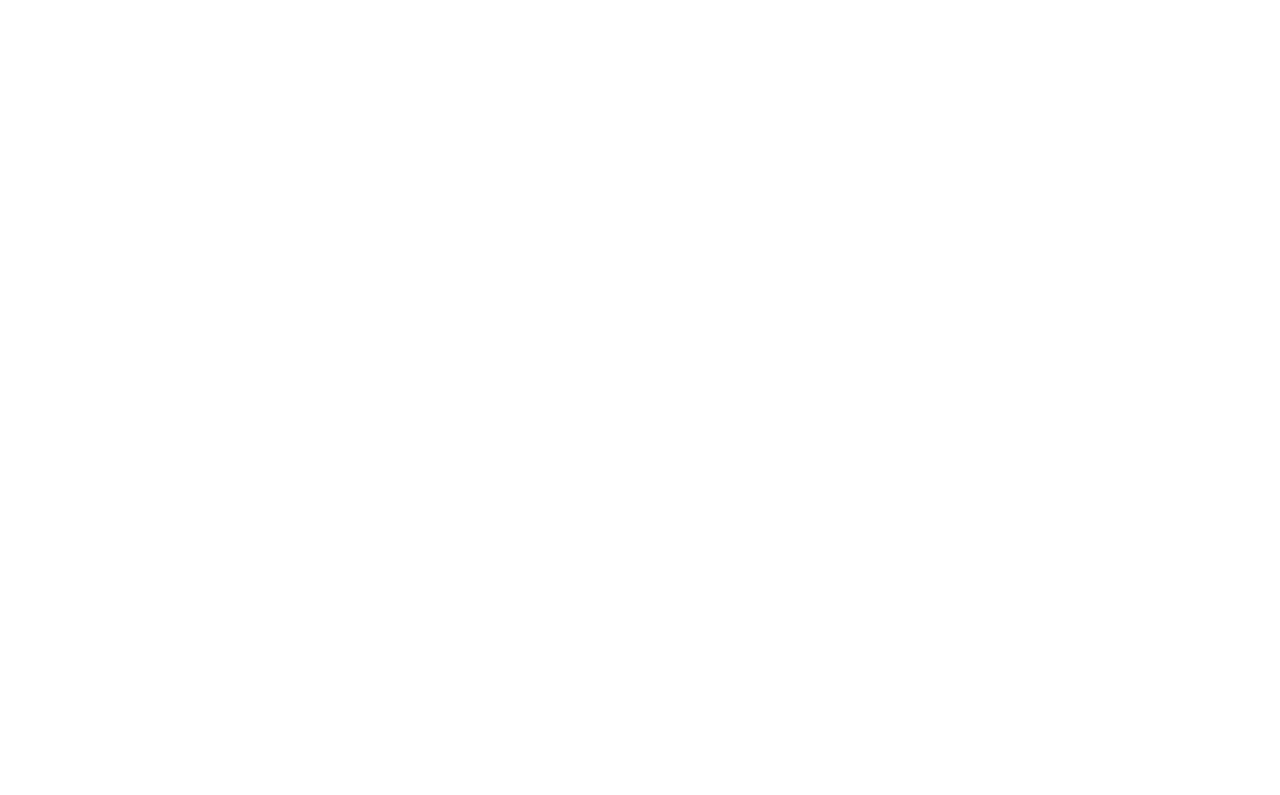
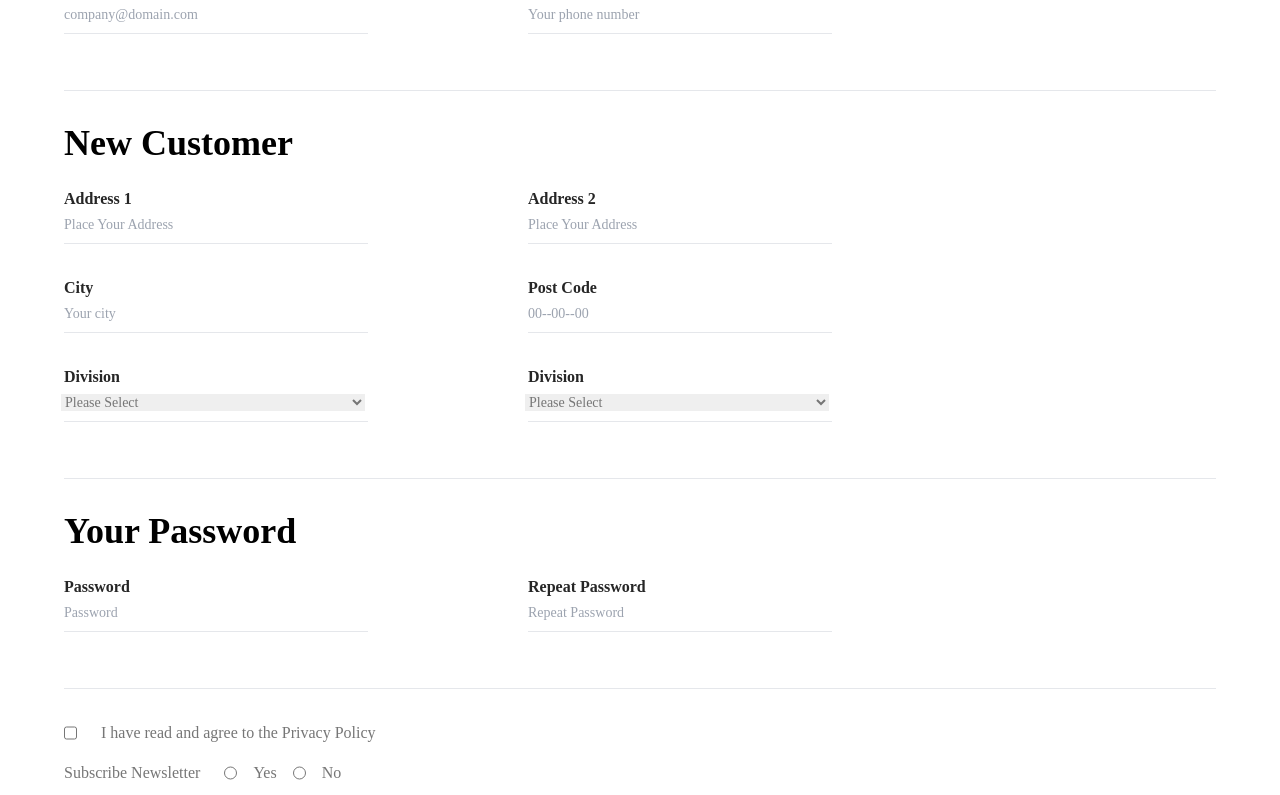
Before and after one commit to tuhinAhammed/Orebi-Ecommerce-forntend, a React app: page /signup in a window 1280 px wide. Before the commit this address had no page. Shown: the part 685-1480 px from the top of the page. Before the commit the page ends 800 px from the top, so only its background shows below. Built offline with nearby package versions, Linux system fonts and the light colour scheme; the HTML template or start-up script is replaced by a standard one.

Commit message:
Sign Up Page

```diff
--- a/src/components/Layout/Input.jsx
+++ b/src/components/Layout/Input.jsx
@@ -2,9 +2,9 @@
 
 const Input = ({inputTitle , inputPlaceholder , inpurtType , className}) => {
     return (
-        <div className={`${className}`}>
+        <div className={`w-full ${className}`}>
             <p className='text-base text-primary font-dmSans font-bold'>{inputTitle}</p>
-            <input type={inpurtType} className=' text-sm text-secondary font-dmSans focus-visible:outline-none' placeholder={inputPlaceholder} />
+            <input type={inpurtType} className=' text-sm text-secondary font-dmSans focus-visible:outline-none w-full' placeholder={inputPlaceholder} />
         </div>
     )
 }
--- /dev/null
+++ b/src/components/Layout/Line.jsx
@@ -0,0 +1,11 @@
+import React from 'react'
+
+const Line = ({className}) => {
+  return (
+    <div className={`${className}`}>
+        <hr className='text-secondary'/>
+    </div>
+  )
+}
+
+export default Line
--- /dev/null
+++ b/src/components/Layout/MinText.jsx
@@ -0,0 +1,11 @@
+import React from 'react'
+
+const MinText = ({className , text}) => {
+  return (
+    <div className={`${className}`}>
+        <p className="text-base text-secondary font-dmSans">{text}</p>
+    </div>
+  )
+}
+
+export default MinText
--- /dev/null
+++ b/src/components/Layout/NewCustomer.jsx
@@ -0,0 +1,48 @@
+import React from 'react'
+import Button from './Button'
+import Flex from './Flex'
+import Input from './Input'
+import MinTitle from './MinTitle'
+import Title from './Title'
+const NewCustomer = ({ className }) => {
+    return (
+        <div className={`${className}`}>
+            <Title title="New Customer"></Title>
+            <div className="loginForm  py-2 w-8/12">
+                <Flex className="py-4 gap-40">
+                    <Input inputTitle="Address 1" inputPlaceholder="Place Your Address" inpurtType="text" className="border-b pb-2 " ></Input>
+                    <Input inputTitle="Address 2" inputPlaceholder="Place Your Address" inpurtType="text" className="border-b pb-2 "></Input>
+                </Flex>
+                <Flex className="py-4 gap-40">
+                    <Input inputTitle="City" inputPlaceholder="Your city" inpurtType="email" className="border-b pb-2 w-6/12" ></Input>
+                    <Input inputTitle="Post Code" inputPlaceholder="00--00--00" inpurtType="number" className="border-b pb-2 w-6/12"></Input>
+                </Flex>
+                <Flex className="py-4 gap-40 ">
+                    <div className="division w-6/12 border-b pb-2 w-6/12">
+                        <p className="text-base text-primary font-dmSans font-bold">Division</p>
+                        <select aria-placeholder='Slecet' className='w-full text-sm text-secondary font-dmSans focus-visible:outline-none ml-[-3px]'>
+                            <option value="Please Select" className='text-secondary'>Please Select</option>
+                            <option value="Khulna">Khulna</option>
+                            <option value="Dhaka">Dhaka</option>
+                            <option value="Sylhet">Sylhet</option>
+                            <option value="jessore">jessore</option>
+                        </select>
+                    </div>
+                    <div className="District w-6/12 border-b pb-2 w-6/12">
+                        <p className="text-base text-primary font-dmSans font-bold">Division</p>
+                        <select aria-placeholder='Slecet' className='w-full text-sm text-secondary font-dmSans focus-visible:outline-none ml-[-3px]'>
+                            <option value="Please Select" className='text-secondary'>Please Select</option>
+                            <option value="jessore">jessore</option>
+                            <option value="dhaka">Dhaka</option>
+                            <option value="jessore">jessore</option>
+                            <option value="jessore">jessore</option>
+                        </select>
+                    </div>
+                </Flex>
+
+            </div>
+        </div>
+    )
+}
+
+export default NewCustomer
--- /dev/null
+++ b/src/components/Layout/YourPrsonalDetails.jsx
@@ -0,0 +1,27 @@
+import React from 'react'
+import Button from './Button'
+import Flex from './Flex'
+import Input from './Input'
+import MinTitle from './MinTitle'
+import Title from './Title'
+
+const YourPrsonalDetails = ({className}) => {
+    return (
+        <div className={`${className}`}>
+            <Title title = "Your Personal Details"></Title>
+            <div className="loginForm w-8/12 py-2">
+                <Flex className="py-4 gap-40">
+                    <Input inputTitle="First Name" inputPlaceholder="First Name" inpurtType="text" className="border-b pb-2 w-6/12" ></Input>
+                    <Input inputTitle="Last Name" inputPlaceholder="Last Name" inpurtType="text" className="border-b pb-2 w-6/12"></Input>
+                </Flex>
+                <Flex className="py-4 gap-40">
+                    <Input inputTitle="Email address" inputPlaceholder="company@domain.com" inpurtType="email" className="border-b pb-2 w-6/12" ></Input>
+                    <Input inputTitle="Telephone" inputPlaceholder="Your phone number" inpurtType="number" className="border-b pb-2 w-6/12"></Input>
+                </Flex>
+
+            </div>
+        </div>
+    )
+}
+
+export default YourPrsonalDetails
--- /dev/null
+++ b/src/components/pages/Signup.jsx
@@ -0,0 +1,53 @@
+import React from 'react'
+import BreadCrums from '../Layout/BreadCrums'
+import Button from '../Layout/Button'
+import Container from '../Layout/Container'
+import Flex from '../Layout/Flex'
+import Input from '../Layout/Input'
+import Line from '../Layout/Line'
+import MinText from '../Layout/MinText'
+import NewCustomer from '../Layout/NewCustomer'
+import Title from '../Layout/Title'
+import YourPrsonalDetails from '../Layout/YourPrsonalDetails'
+
+const Signup = () => {
+    return (
+        <div>
+            <Container>
+                <BreadCrums className="py-6" />
+                <MinText className="py-10 w-6/12" text="Lorem Ipsum is simply dummy text of the printing and typesetting industry. Lorem Ipsum has been the industry's standard dummy text ever since the."></MinText>
+                <Line className="py-8" />
+                <YourPrsonalDetails className="" />
+                <Line className="py-8" />
+                <NewCustomer className="" />
+                <Line className="py-8" />
+                <div className="parrword">
+                    <Title title="Your Password"></Title>
+                    <div className="loginForm  py-2 w-8/12">
+                        <Flex className="py-4 gap-40">
+                            <Input inputTitle="Password" inputPlaceholder="Password" inpurtType="password" className="border-b pb-2 " ></Input>
+                            <Input inputTitle="Repeat Password" inputPlaceholder="Repeat Password" inpurtType="password" className="border-b pb-2 "></Input>
+                        </Flex>
+                    </div>
+                </div>
+                <Line className="py-8" />
+                <Flex className="gap-6">
+                    <input type="checkbox" />
+                    <MinText text="I have read and agree to the Privacy Policy" />
+                </Flex>
+                <Flex className="gap-6 py-4">
+                    <MinText text="Subscribe Newsletter" />
+                    <Flex className="gap-4">
+                        <input type="radio" name="name" />
+                        <MinText text="Yes" />
+                        <input type="radio" name="name" />
+                        <MinText text="No" />
+                    </Flex>
+                </Flex>
+                <Button text="Log in" className="my-6 px-20 text-tertiary bg-primary hover:bg-transparent hover:text-primary " />
+            </Container>
+        </div>
+    )
+}
+
+export default Signup
--- a/src/main.jsx
+++ b/src/main.jsx
@@ -16,6 +16,7 @@
 import About from './components/pages/About.jsx';
 import Contacts from './components/pages/Contacts.jsx';
 import Login from './components/pages/Login.jsx';
+import Signup from './components/pages/Signup.jsx';
 const router = createBrowserRouter(
   createRoutesFromElements(
     <Route
@@ -28,6 +29,7 @@
         <Route path="/about" element={<About />} />
         <Route path="/Contacts" element={<Contacts />} />
         <Route path="/login" element={<Login />} />
+        <Route path="/signup" element={<Signup />} />
 
 
     </Route>
```
